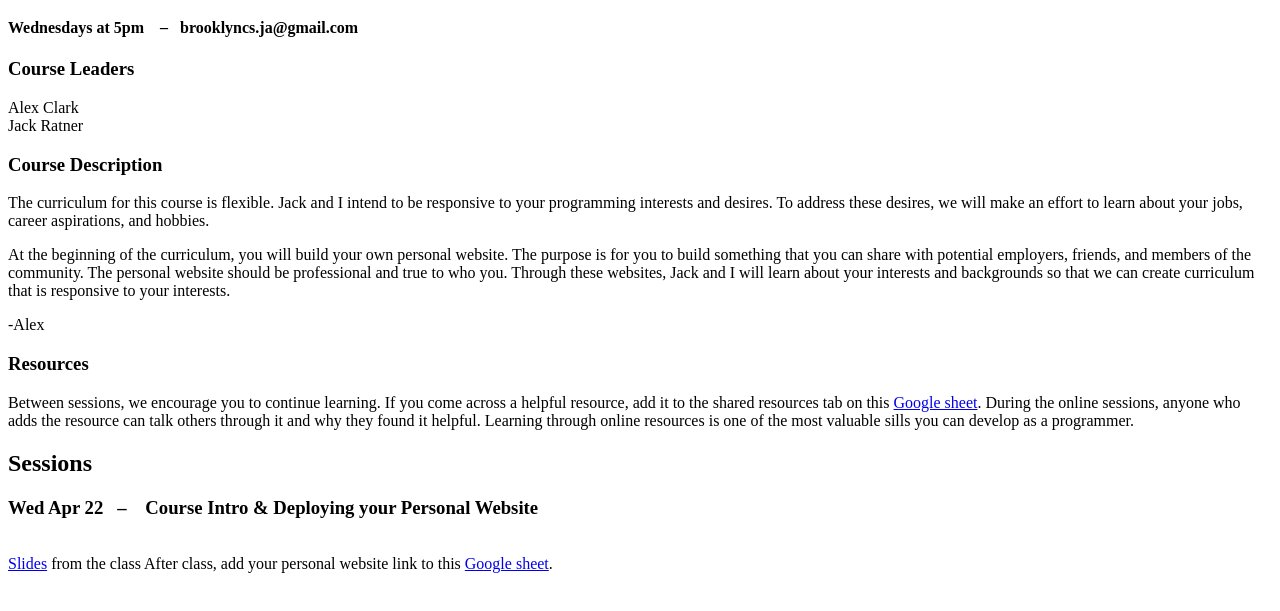
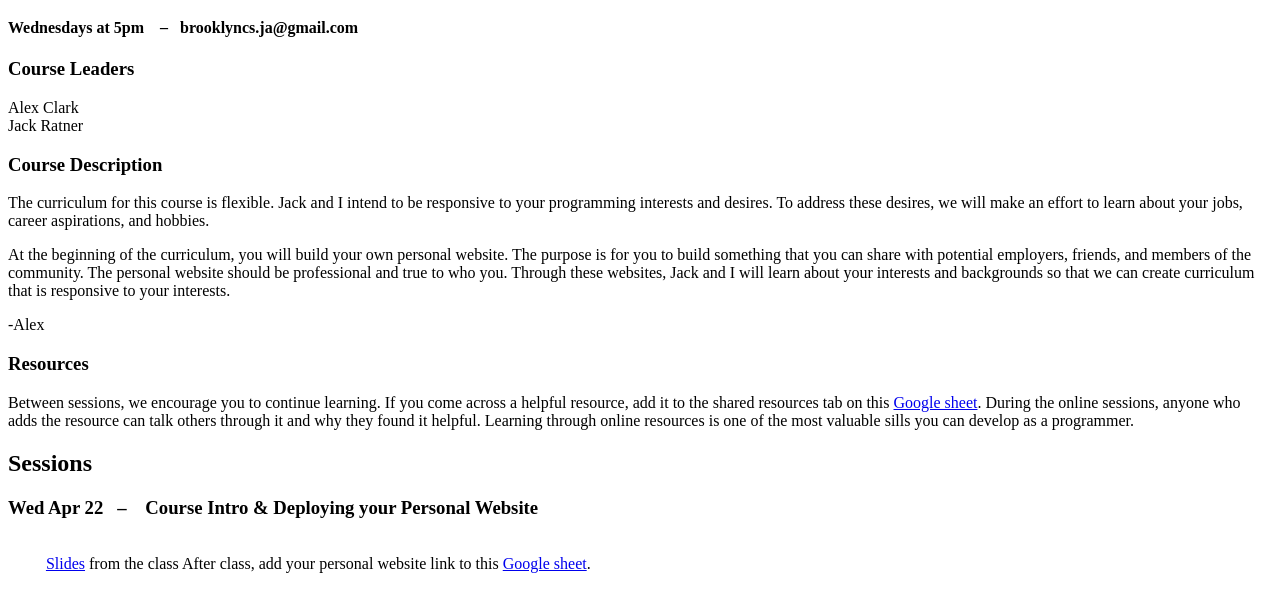
Before and after one commit to brooklyncs/brooklyncs.github.io, a plain HTML site: page index.html in a window 1280 px wide. Shown: the part 61-672 px from the top of the page. Drawn offline with Linux system fonts and the light colour scheme.

Commit message:
add link to stylesheet

```diff
--- a/index.html
+++ b/index.html
@@ -2,6 +2,8 @@
 <html>
     <head>
         <title>BCS Computer Science</title>
+	<link rel="stylesheet" type="text/css" href="style.css">
+
     </head>
     <body>
         <h1>Computer Science at Farragut Cornerstone</h1>
--- /dev/null
+++ b/style.css
@@ -0,0 +1,3 @@
+.indent {
+	padding-left:3%;
+}
```
